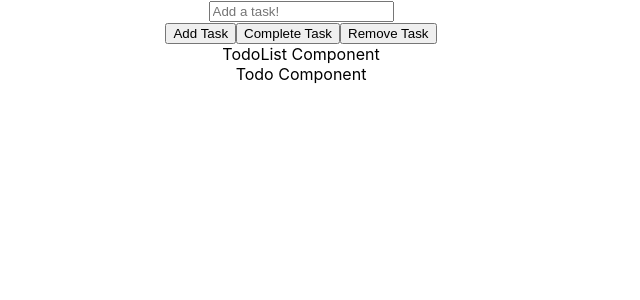
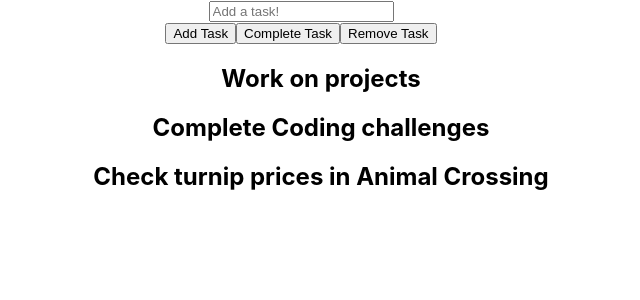
Before and after one commit to jrizza88/DailyTracker, a React (Create React App) app in the folder dailytracker/: page / in a window 1280 px wide. Shown: the top 300 px of the page, without its empty margins (339-979 px from the left). Built offline with nearby package versions, Linux system fonts and the light colour scheme.

Commit message:
passed list of todo props from parent down to child

```diff
--- a/dailytracker/src/App.js
+++ b/dailytracker/src/App.js
@@ -5,12 +5,27 @@ import './App.css';
 
 
 const  App = () => {
-  const [todos, setTodos] = useState([]);
+  const [todos, setTodos] = useState([  {
+    task: 'Work on projects',
+    id: 1,
+    completed: false
+  },
+  {
+    task: 'Complete Coding challenges',
+    id: 2,
+    completed: false
+  },
+  {
+    task: 'Check turnip prices in Animal Crossing',
+    id: Date.now(),
+    completed: false
+  }
+]);
 
   return (
     <div className="App">
       <TodoForm />
-      <TodoList />
+      <TodoList todos={todos}/>
     </div>
   );
 }
--- a/dailytracker/src/Components/Todo.js
+++ b/dailytracker/src/Components/Todo.js
@@ -3,7 +3,7 @@ import React from 'react';
 const Todo = ({todo}) => {
     return (
     <div>
-        Todo Component
+        <h2>{todo.task}</h2>
     </div>
     )
 }
--- a/dailytracker/src/Components/TodoList.js
+++ b/dailytracker/src/Components/TodoList.js
@@ -1,11 +1,15 @@
 import React, { useState } from 'react';
 import Todo from './Todo';
 
-const TodoList = () => {
+const TodoList = ({todos}) => {
     return (
     <div>
-        TodoList Component
-        <Todo />
+        <ul>
+            {todos.map(todo => (
+                <Todo key={todo.id} todo={todo}/>
+            ))}
+        </ul>
+
     </div>
     )
 }
```
